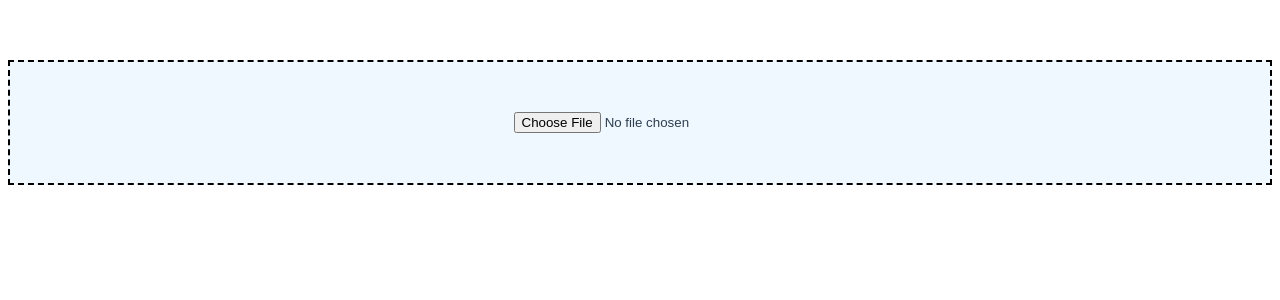
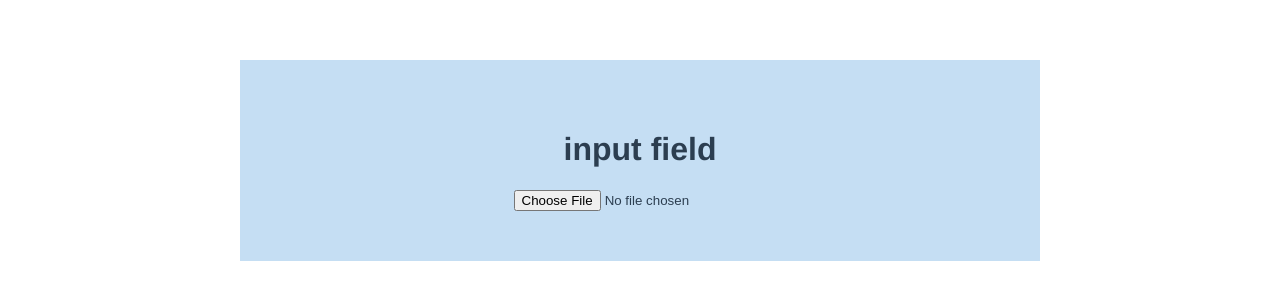
Before and after one commit to joezimjs/dd-uploader, a Vue app: page / in a window 1280 px wide. Shown: the top 300 px of the page. Built offline with nearby package versions, Linux system fonts and the light colour scheme.

Commit message:
Got Drag and Drop in

```diff
--- a/package.json
+++ b/package.json
@@ -1,8 +1,9 @@
 {
-  "name": "multi-root",
+  "name": "drag-drop-uploader",
   "version": "0.1.0",
   "private": true,
   "scripts": {
+    "start": "vue-cli-service serve",
     "serve": "vue-cli-service serve",
     "build": "vue-cli-service build",
     "lint": "vue-cli-service lint"
--- a/public/index.html
+++ b/public/index.html
@@ -5,11 +5,11 @@
     <meta http-equiv="X-UA-Compatible" content="IE=edge">
     <meta name="viewport" content="width=device-width,initial-scale=1.0">
     <link rel="icon" href="<%= BASE_URL %>favicon.ico">
-    <title>multi-root</title>
+    <title>Drag n Drop Uploader</title>
   </head>
   <body>
     <noscript>
-      <strong>We're sorry but multi-root doesn't work properly without JavaScript enabled. Please enable it to continue.</strong>
+      <strong>We're sorry but Drag n Drop Uploader doesn't work properly without JavaScript enabled. Please enable it to continue.</strong>
     </noscript>
     <div id="app"></div>
     <!-- built files will be auto injected -->
--- a/src/App.vue
+++ b/src/App.vue
@@ -1,22 +1,25 @@
 <template>
 	<div id="app">
-		<DDUploader class="drop-area">
-			<template v-slot:default="{ onInputChange, files }">
-				<input type="file" @change="onInputChange" />
+		<DDFileInput class="drop-area">
+			<template v-slot:input="{ onInputChange, files }">
+				<label for="">
+					<h1>input field</h1>
+					<input type="file" @change="onInputChange" />
+				</label>
 				<div v-for="(file, i) of files" :key="i">
 					{{ file.name }}
 				</div>
 			</template>
-		</DDUploader>
+		</DDFileInput>
 	</div>
 </template>
 
 <script>
-import DDUploader from './components/DDUploader.vue'
+import DDFileInput from './components/DDFileInput.vue'
 
 export default {
 	name: 'app',
-	components: { DDUploader }
+	components: { DDFileInput }
 }
 </script>
 
@@ -27,15 +30,17 @@ export default {
 	-moz-osx-font-smoothing: grayscale;
 	text-align: center;
 	color: #2c3e50;
-	margin-top: 60px;
+	margin: 60px auto 0;
+	max-width: 800px;
 }
 
 .drop-area {
 	padding: 50px;
-	background: #f0f8ff;
+	background: #c5def3;
 }
 
 .drop-area[data-active=true] {
-	border: 2px dashed black;
+	box-shadow: 0 0 30px rgba(0,0,0,.3);
+	background: #96b8d3;
 }
 </style>
--- /dev/null
+++ b/src/components/DDFileInput.vue
@@ -0,0 +1,52 @@
+<template>
+	<div :data-active="active"
+		@dragenter.prevent="highlight"
+		@dragover.prevent="highlight"
+		@dragleave.prevent="unhighlight"
+		@drop.prevent="drop"
+	>
+		<slot v-bind="{ files, onInputChange, active }" name="input">
+			<input type="file" @change="onInputChange">
+		</slot>
+	</div>
+</template>
+
+<script>
+export default {
+	name: 'DDFileInput',
+	data () {
+		return {
+			files: [],
+			active: false,
+			inActiveTimeout: null
+		}
+	},
+	methods: {
+		onInputChange (e) {
+			this.files.push(...e.target.files)
+			e.target.value = null // reset so that selecting the same file again will still cause it to fire this change
+		},
+		highlight () {
+			this.active = true
+			clearTimeout(this.inActiveTimeout)
+		},
+		unhighlight () {
+			this.inActiveTimeout = setTimeout(() => { this.active = false }, 10)
+		},
+		drop (e) {
+			this.unhighlight()
+			this.files.push(...e.dataTransfer.files)
+		}
+	},
+	created () {
+		['dragenter', 'dragover', 'dragleave', 'drop'].forEach(eventName => {
+			document.body.addEventListener(eventName, this.preventDefaults)
+		})
+	},
+	destroyed () {
+		['dragenter', 'dragover', 'dragleave', 'drop'].forEach(eventName => {
+			document.body.removeEventListener(eventName, this.preventDefaults)
+		})
+	}
+}
+</script>
--- a/src/components/DDUploader.vue
+++ /dev/null
@@ -1,28 +0,0 @@
-<template>
-	<div data-active="true">
-		<slot v-bind="{ doSomething, files, onInputChange }">
-			<input type="file" @change="onInputChange">
-		</slot>
-	</div>
-</template>
-
-<script>
-export default {
-	name: 'DDUploader',
-	data () {
-		return {
-			files: []
-		}
-	},
-	methods: {
-		onInputChange (e) {
-			this.files.push(...e.target.files)
-			e.target.value = null
-			console.log(this.files)
-		},
-		doSomething () {
-			return 'yo dawg'
-		}
-	}
-}
-</script>
```
